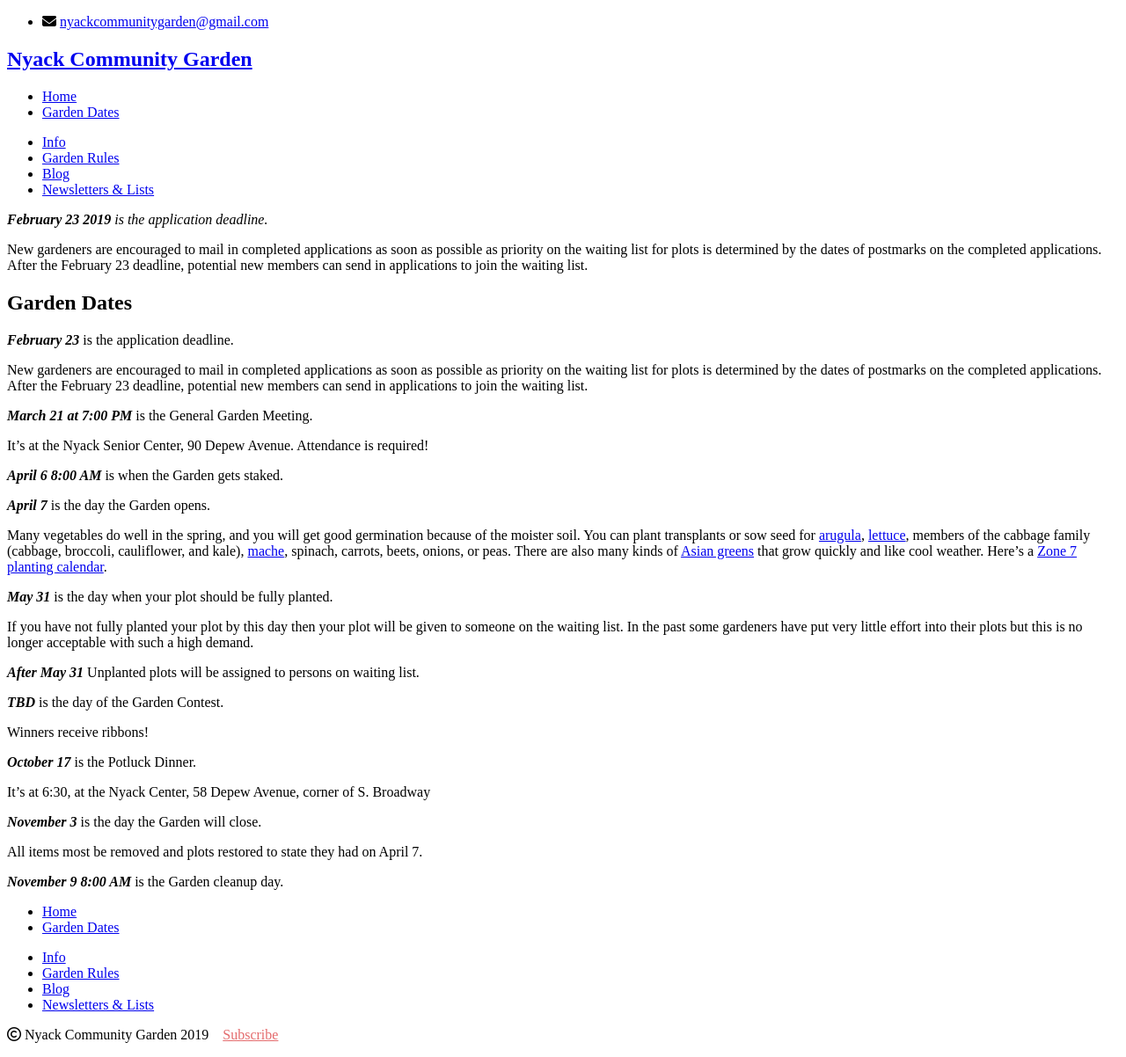
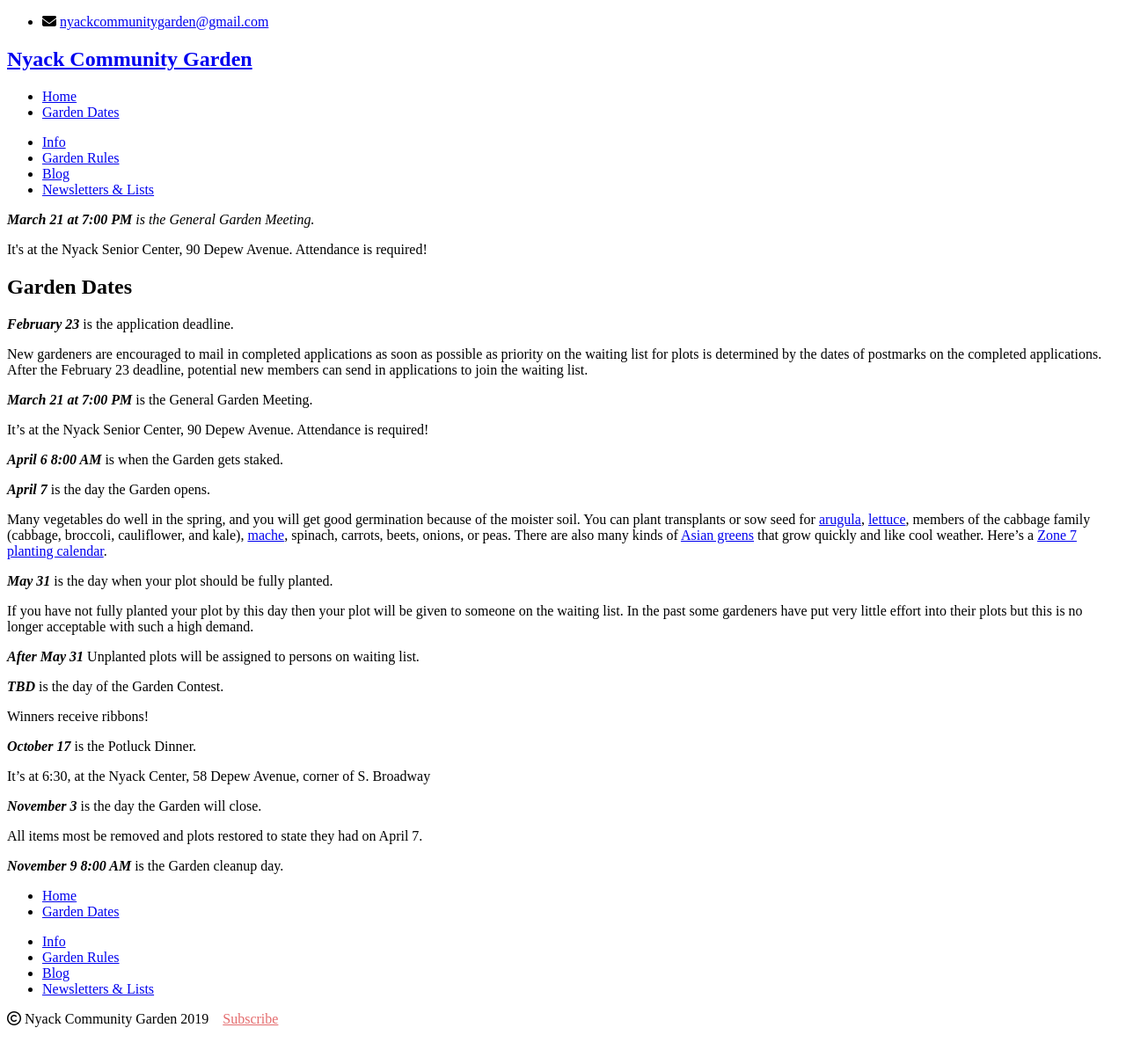
Before and after one commit to bosborne/nyackcommunitygarden, a Jekyll site: the page built from garden-dates/index.md, in a window 1280 px wide. Shown: the whole page at 88% size. Built offline with Jekyll 4.4.1, drawn with Linux system fonts in a browser that asks for light colours; nearby versions of some CDN libraries; library files that are not in the unit come from our copies.

Commit message:
Add meeting date

```diff
--- a/_layouts/default.html
+++ b/_layouts/default.html
@@ -19,10 +19,11 @@
       <div class="container">
         <div class="bannerbox">
           <p>
-            <i><b>February 23 2019</b> is the application deadline.</i>
+            <i><b>March 21 at 7:00 PM</b> is the General Garden Meeting.</i>
           </p>
           <p>
-            New gardeners are encouraged to mail in completed applications as soon as possible as priority on the waiting list for plots is determined by the dates of postmarks on the completed applications. After the February 23 deadline, potential new members can send in applications to join the waiting list.
+            It's at the Nyack Senior Center, 90 Depew Avenue. Attendance is
+            required!
           </p>
         </div>
         {{ content }}
--- a/garden-dates/index.md
+++ b/garden-dates/index.md
@@ -18,7 +18,7 @@
 ***March 21 at 7:00 PM*** is the General Garden Meeting.
 
 It's at the Nyack Senior Center, 90 Depew Avenue. Attendance is
-required\!
+required!
 
 ***April 6 8:00 AM*** is when the Garden gets staked.
 
@@ -47,7 +47,7 @@
 
 ***TBD*** is the day of the Garden Contest.
 
-Winners receive ribbons\!
+Winners receive ribbons!
 
 ***October 17*** is the Potluck Dinner.
 
```
